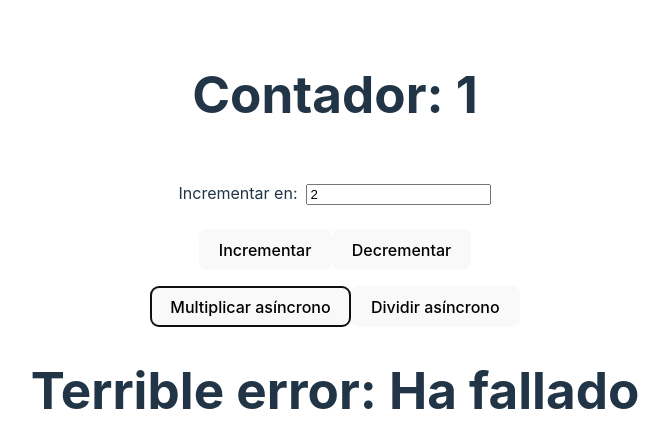
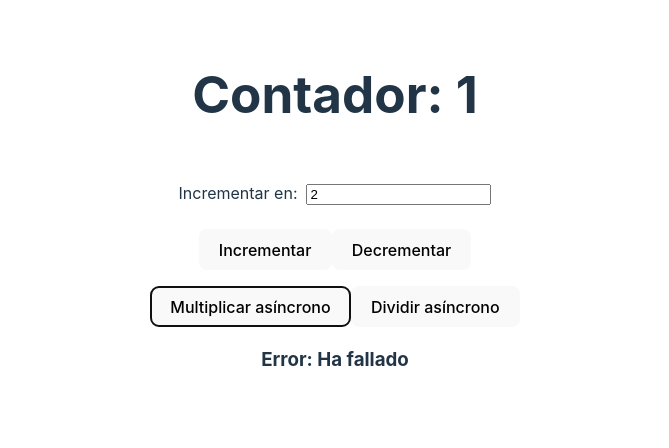
Before and after one commit to CEED-2023/UD8-redux-toolkit-example, a React (Vite) app: page / in a window 1280 px wide. Both pictures are taken after a click on the button "Multiplicar asíncrono". Shown: the top 448 px of the page, without its empty margins (305-974 px from the left). Built offline with nearby package versions, Linux system fonts and the light colour scheme.

Commit message:
Cambios para el vídeo

```diff
--- a/src/App.jsx
+++ b/src/App.jsx
@@ -5,7 +5,6 @@ import {
   selectValor,
   selectIncremento,
   selectCargando,
-  selectError,
 
   incrementar,
   decrementar,
@@ -23,7 +22,7 @@ function App() {
   const valor = useSelector(selectValor)
   const incremento = useSelector(selectIncremento)
   const cargando = useSelector(selectCargando)
-  const error = useSelector(selectError)
+  const error = useSelector(state => state.contador.error)
 
   const dispatch = useDispatch()
 
@@ -71,8 +70,8 @@ function App() {
         Dividir asíncrono
       </button>
       <br/>
-      {cargando && <p>Cargando...</p>}
-      {error && <h1>Terrible error: {error}</h1>}
+      { cargando && <p>Cargando...</p> }
+      { error && <h3>Error: {error}</h3> }
     </>
   )
 }
--- a/src/contadorSlice.js
+++ b/src/contadorSlice.js
@@ -28,16 +28,18 @@ export const contadorSlice = createSlice({
     },
 
 
-    multiplicarPending(state, _action){
+    multiplicarPending(state, action){
+      console.log('Pending')
       state.cargando = true
       state.error = null
     },
     multiplicarResolved(state, action){
+      console.log('Resolved')
       state.cargando = false
       state.valor *= action.payload
     },
     multiplicarRejected(state, action){
-      console.log('rejected')
+      console.log('Rejected')
       state.cargando = false
       state.error = action.payload
     },
```
